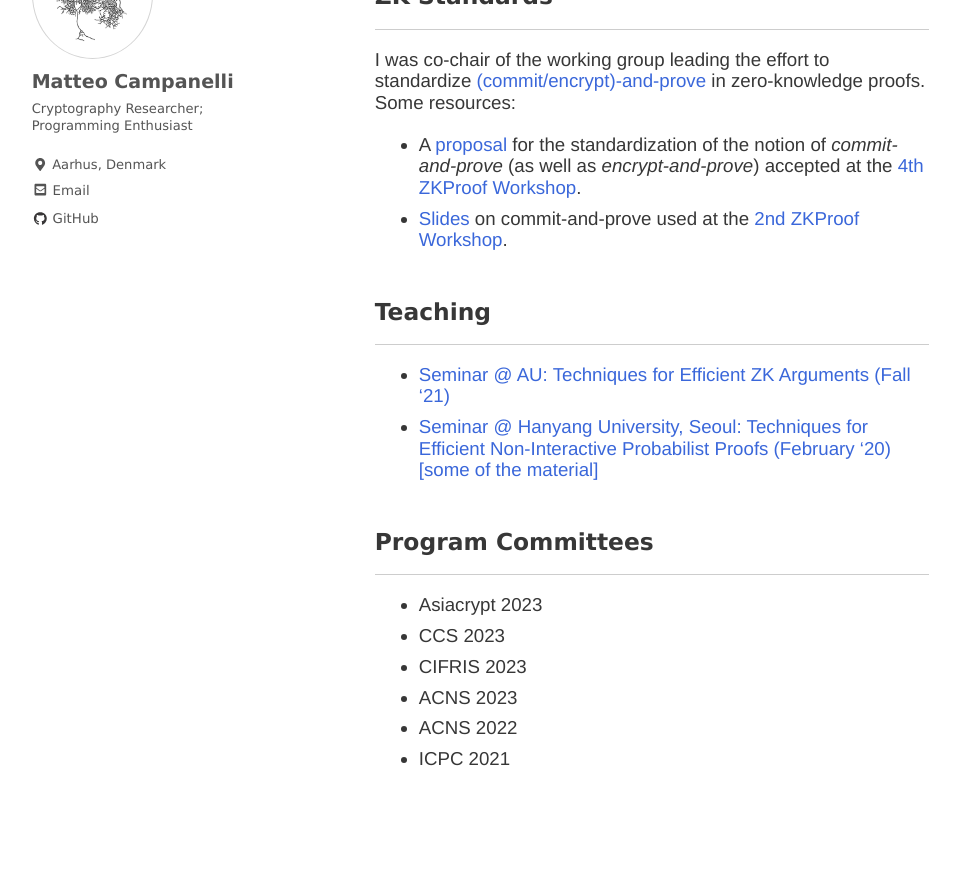
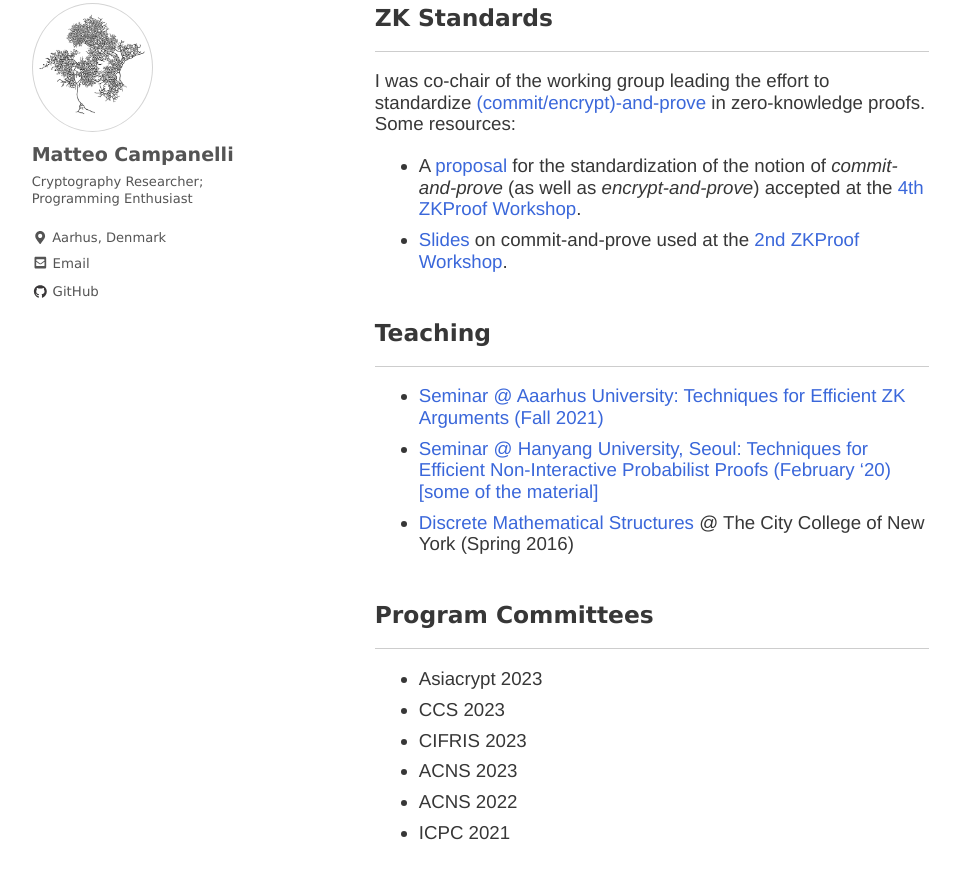
Before and after one commit to matteocam/matteocam.github.io, a Jekyll site: the page built from index.md, in a window 1280 px wide and 900 px high, scrolled down 2547 px. Shown: the top 879 px of the window, without its empty margins (2-962 px from the left). Built offline with Jekyll 4.4.1, drawn with Linux system fonts in a browser that asks for light colours; nearby versions of some CDN libraries; some web fonts are replaced; a script that is not in the unit is left out; before the commit the page ends 3373 px from its top, so only the background shows below that; some of the changed text lies outside the part shown.

Commit message:
Update index.md

```diff
--- a/index.md
+++ b/index.md
@@ -66,8 +66,9 @@ I was co-chair of the working group leading the effort to standardize [(commit/e
 ## Teaching
 ---
 
-- [Seminar @ AU: Techniques for Efficient ZK Arguments (Fall '21)](https://www.notion.so/binarywhales/ZK-Seminar-AU-Fall-21-c4db4f3064ff48ef8f0a5b7f2537f462)
+- [Seminar @ Aaarhus University: Techniques for Efficient ZK Arguments (Fall 2021)](https://www.notion.so/binarywhales/ZK-Seminar-AU-Fall-21-c4db4f3064ff48ef8f0a5b7f2537f462)
 - [Seminar @ Hanyang University, Seoul: Techniques for Efficient Non-Interactive Probabilist Proofs (February '20)](https://drive.google.com/file/d/1zIldgk2tWdyck_qF4W_2eTf27Lal_wZ_/view?usp=sharing) [[some of the  material]](https://drive.google.com/drive/folders/1lCSlrB8bFTXGfXUc4DizR6AscLgFg4jL?usp=sharing)
+- [Discrete Mathematical Structures](https://www.ccny.cuny.edu/compsci/cs104_description) @ The City College of New York (Spring 2016)
 
 ## Program Committees
 ---
```
Also changed, not shown: other parts of index.md (+1 -1 lines).
